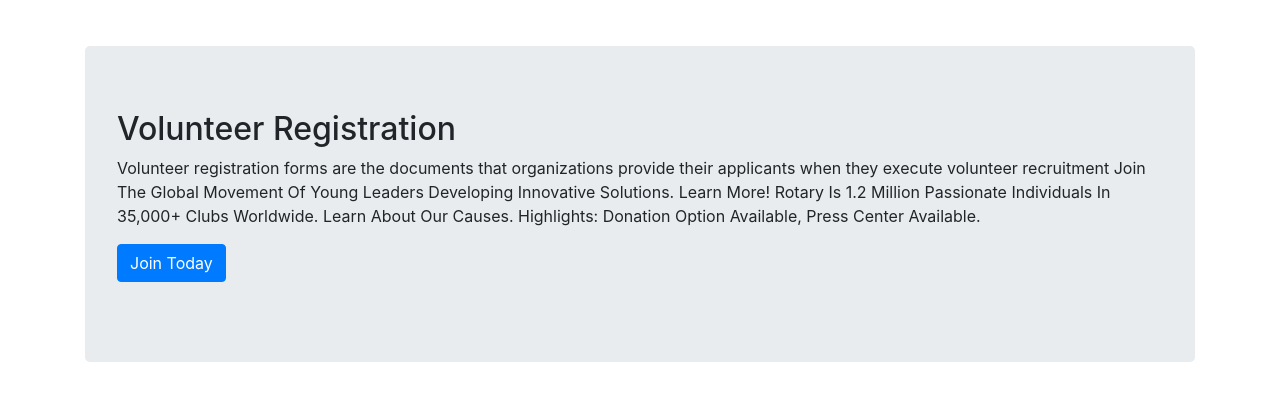
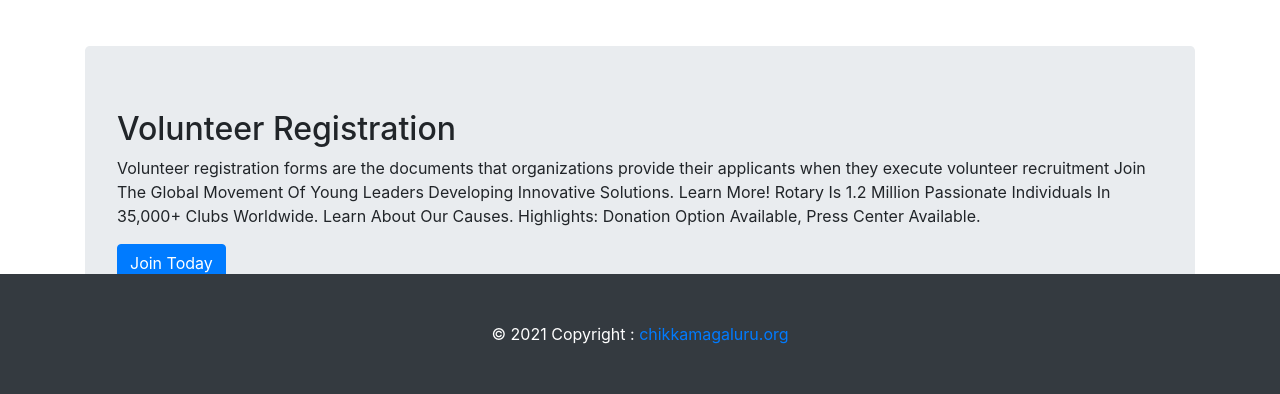
Before and after one commit to poornachandrakashi/chikkamagaluru.org, a React (Create React App) app: page / in a window 1280 px wide. Shown: the part 406-800 px from the top of the page. Built offline with nearby package versions, Linux system fonts and the light colour scheme.

Commit message:
Update Readme + Updates

```diff
--- a/src/components/Footer/Footer.jsx
+++ b/src/components/Footer/Footer.jsx
@@ -4,7 +4,7 @@
   return (
     <div className="footer">
        {/* fixed-bottom */}
-      <footer class="py-5 bg-dark">
+      <footer class="py-5 bg-dark fixed-bottom">
         <div class="container">
           <p class="m-0 text-center text-white">
             &copy; {new Date().getFullYear()} Copyright : <a href="http://chikkamagaluru.org/"> chikkamagaluru.org </a>
--- a/src/components/Home/Home.css
+++ b/src/components/Home/Home.css
@@ -0,0 +1,3 @@
+.container-custom {
+    margin-bottom: 190px;
+}
--- a/src/components/Home/Home.jsx
+++ b/src/components/Home/Home.jsx
@@ -26,7 +26,7 @@
         </div>
       </div>
 
-      <div class="container">
+      <div class="container-custom container">
         <Jumbotron>
           <h2>Volunteer Registration</h2>
           <p>
--- a/src/components/Navigation/Navigation.jsx
+++ b/src/components/Navigation/Navigation.jsx
@@ -1,7 +1,7 @@
 import React from "react";
 import { Link, withRouter } from "react-router-dom";
 import { Button, Form } from 'react-bootstrap';
-import './Navigation.css'
+import './styles/Navigation.css'
 
 function Navigation(props) {
   return (
@@ -15,7 +15,7 @@
           <div>
             <ul class="navbar-nav ml-auto">
               <li
-                class={`nav-item  ${props.location.pathname === "/" ? "active" : ""
+                class={`nav-item ${props.location.pathname === "/" ? "active" : ""
                   }`}
               >
                 <Link class="nav-link" to="/">
```
Also changed, not shown: src/components/Navigation/styles/Navigation.css (renamed from src/components/Navigation/Navigation.css), 2 other files (tests, documents, lock files or other folders).
